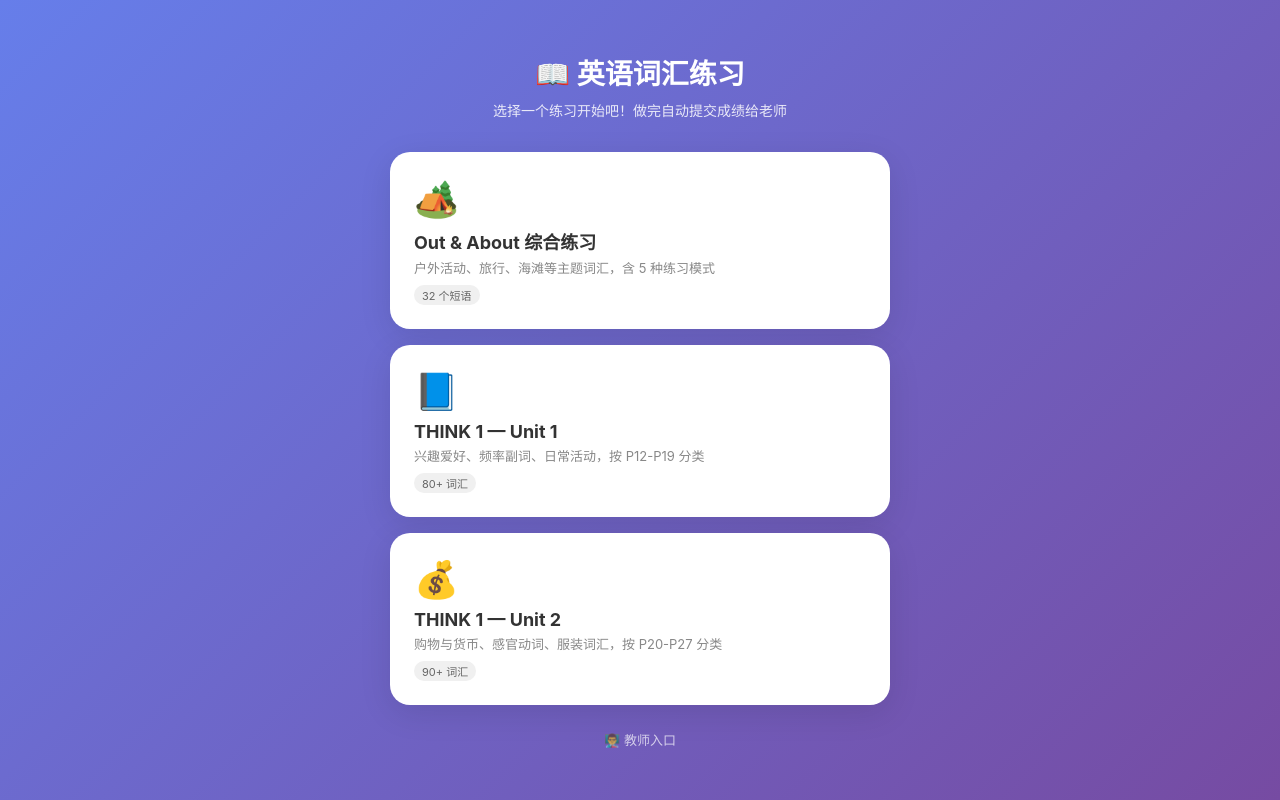
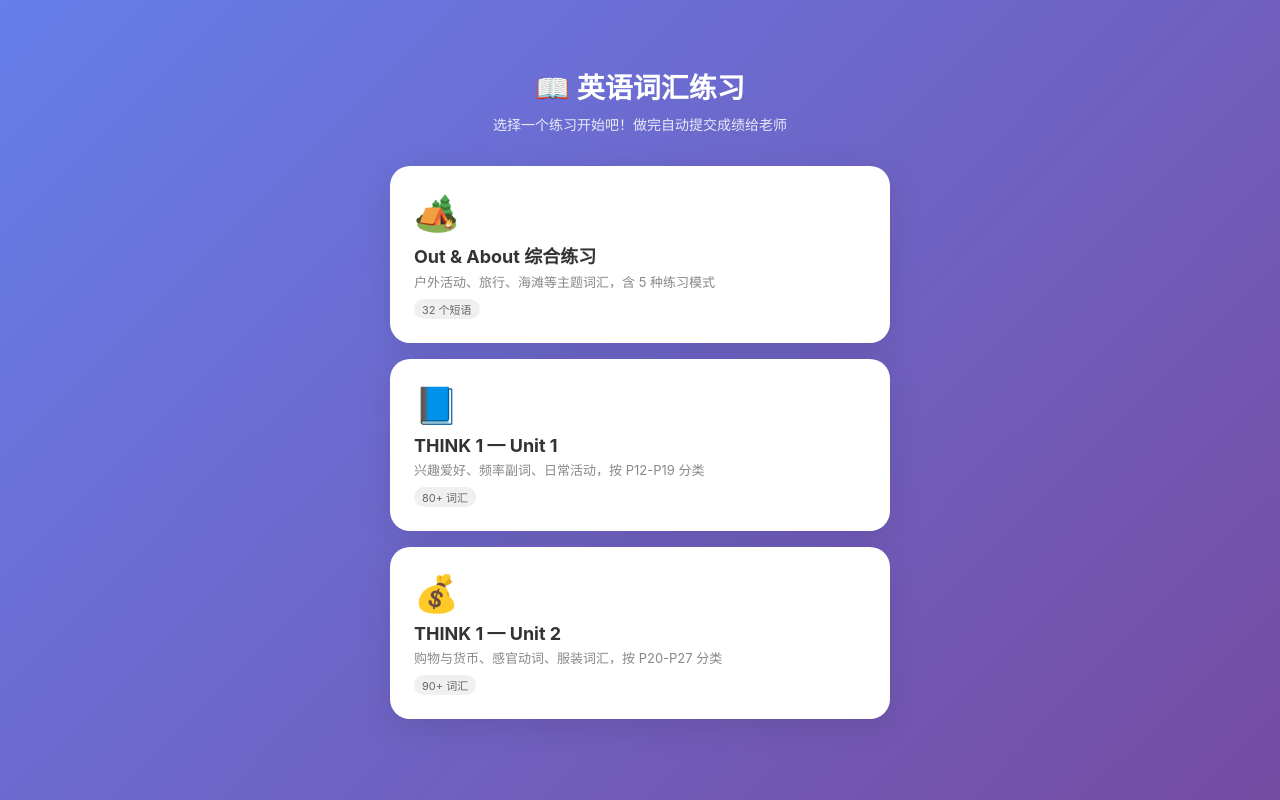
Before and after one commit to esmerada1988-web/out-and-about-practice, a website: page index.html in a window 1280 px wide. Drawn offline with Linux system fonts and the light colour scheme.

Commit message:
Remove teacher entry link from landing page

```diff
--- a/index.html
+++ b/index.html
@@ -72,16 +72,6 @@
       color: #666;
     }
     .card-tag.new { background: #e3f2fd; color: #1976d2; }
-    .teacher-link {
-      text-align: center;
-      margin-top: 24px;
-    }
-    .teacher-link a {
-      color: rgba(255,255,255,0.7);
-      font-size: 13px;
-      text-decoration: none;
-    }
-    .teacher-link a:hover { color: white; }
   </style>
 </head>
 <body>
@@ -112,9 +102,8 @@
       <span class="card-tag">90+ 词汇</span>
     </a>
 
-    <div class="teacher-link">
-      <a href="teacher-dashboard.html">👨‍🏫 教师入口</a>
-    </div>
+    <!-- 教师入口已隐藏：学生不应看到后台链接 -->
+
   </div>
 </body>
 </html>
```
